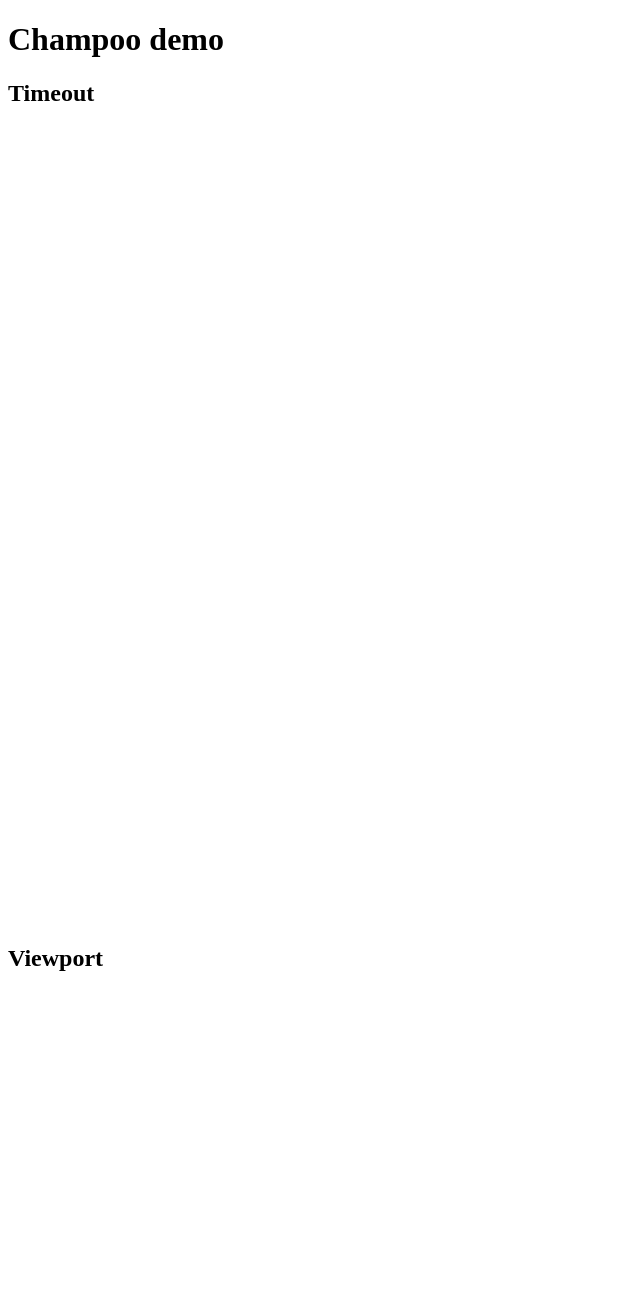
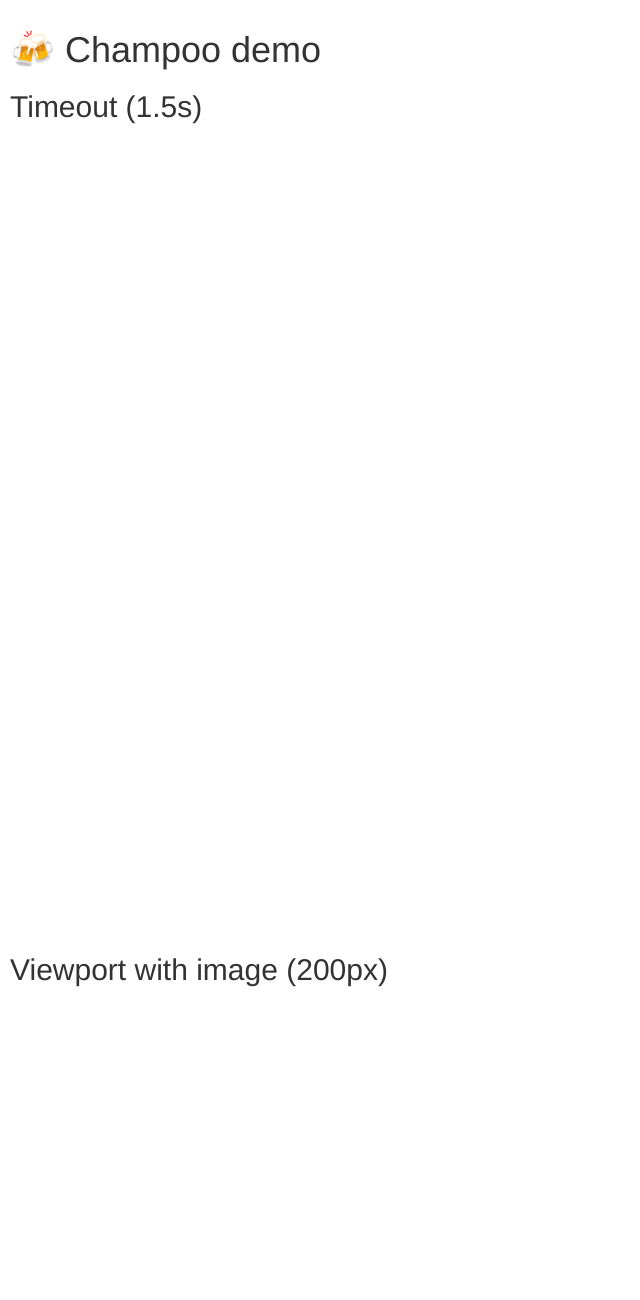
Before and after one commit to mawrkus/champoo, a website built with webpack: page demo/index.html in a window 1280 px wide. Shown: the top 1300 px of the page, without its empty margins (0-640 px from the left). Before the commit the page ends 1018 px from the top, so only its background shows below. Built offline with nearby package versions, Linux system fonts and the light colour scheme.

Commit message:
Improved demo

```diff
--- a/demo/index.html
+++ b/demo/index.html
@@ -7,18 +7,22 @@
     <meta name="title" content="Champoo demo">
     <meta name="description" content="">
     <meta name="robots" content="all">
-    <title></title>
+    <title>🍻 Champoo demo</title>
     <script src="./bundle.js" defer></script>
+    <link rel="stylesheet" href="https://maxcdn.bootstrapcdn.com/bootstrap/3.3.7/css/bootstrap.min.css" integrity="sha384-BVYiiSIFeK1dGmJRAkycuHAHRg32OmUcww7on3RYdg4Va+PmSTsz/K68vbdEjh4u" crossorigin="anonymous">
+    <style>
+      body {
+        padding: 10px;
+      }
+    </style>
   </head>
   <body>
-    <h1>Champoo demo</h1>
-    <div>
-      <h2>Timeout</h2>
-      <img data-lazy data-lazy-conditioner="timeout(1500)" data-lazy-loader="url(https://www.google.com/logos/doodles/2017/sir-john-cornforths-100th-birthday-4995374627422208.2-2x.jpg)" />
-    </div>
-    <div style="margin-top:800px">
-      <h2>Viewport</h2>
-      <img data-lazy data-lazy-conditioner="viewport(200)" data-lazy-loader="url(src,https://www.google.com/logos/doodles/2017/mountain-day-2017-5742983679836160-2x.jpg)" />
-    </div>
+    <h1>🍻 Champoo demo</h1>
+    <h2>Timeout (1.5s)</h2>
+    <img data-lazy data-lazy-conditioner="timeout(1500)" data-lazy-loader="url(https://www.google.com/logos/doodles/2017/sir-john-cornforths-100th-birthday-4995374627422208.2-2x.jpg)" />
+    <h2 style="margin-top:800px">Viewport with image (200px)</h2>
+    <img data-lazy data-lazy-conditioner="viewport(200)" data-lazy-loader="url(src,https://www.google.com/logos/doodles/2017/mountain-day-2017-5742983679836160-2x.jpg)" />
+    <h2 style="margin-top:800px">Viewport w/ iframe (400px)</h2>
+    <iframe data-lazy data-lazy-conditioner="viewport(400)" data-lazy-loader="url(https://www.google.com/logos/2010/pacman10-hp.html)" scrolling="no" width="900px" height="304px" frameborder="0"></iframe>
   </body>
 </html>
--- a/demo/index.js
+++ b/demo/index.js
@@ -12,4 +12,6 @@ const champoo = new Champoo({
   }
 });
 
-champoo.init().then(console.log); // eslint-disable-line
+champoo.init().then((r) => {
+  console.log('All lazy elements loaded.', r); // eslint-disable-line
+});
```
